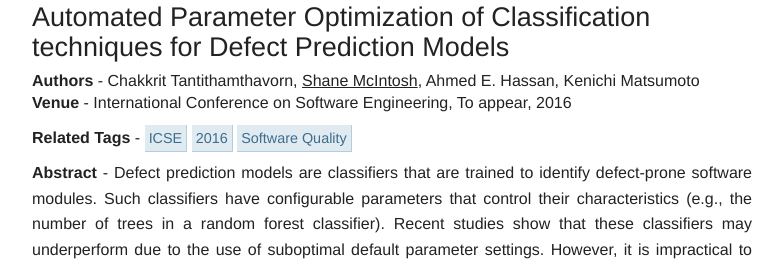
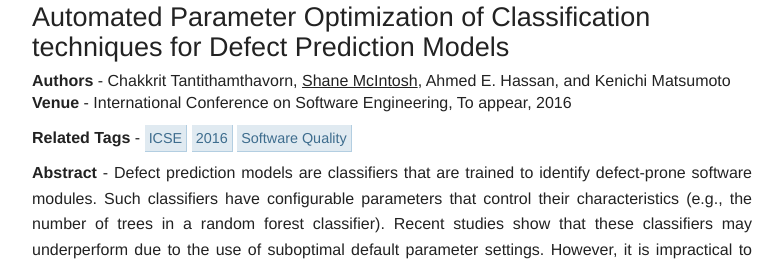
Before and after one commit to smcintosh/smcintosh.github.io, a Jekyll site: the page built from _posts/2016-05-18-automated-parameter-optimization-of-classification-techniques-for-defect-prediction-models.markdown, in a window 1280 px wide. Shown: the part 100-364 px from the top of the page, without its empty margins (123-906 px from the left). Built offline with Jekyll 4.4.1, drawn with Linux system fonts in a browser that asks for light colours; Markdown is read by kramdown in place of the engine named in the settings.

Commit message:
Missed 'and'

```diff
--- a/_posts/2016-05-18-a-study-of-the-quality-impacting-practices-of-modern-code-review-at-sony-mobile.markdown
+++ b/_posts/2016-05-18-a-study-of-the-quality-impacting-practices-of-modern-code-review-at-sony-mobile.markdown
@@ -3,7 +3,7 @@ layout: post
 date:  2016-05-18 00:00:00
 type: "confpaper"
 title: "A Study of the Quality-Impacting Practices of Modern Code Review at Sony Mobile"
-authors: "Junji Shimagaki, Yasutaka Kamei, <u>Shane McIntosh</u>, Ahmed E. Hassan, Naoyasu Ubayashi"
+authors: "Junji Shimagaki, Yasutaka Kamei, <u>Shane McIntosh</u>, Ahmed E. Hassan, and Naoyasu Ubayashi"
 tags: ["code-review", "software-quality"]
 venue: International Conference on Software Engineering
 vtag: ICSE
--- a/_posts/2016-05-18-automated-parameter-optimization-of-classification-techniques-for-defect-prediction-models.markdown
+++ b/_posts/2016-05-18-automated-parameter-optimization-of-classification-techniques-for-defect-prediction-models.markdown
@@ -3,7 +3,7 @@ layout: post
 date:  2016-05-18 00:00:00
 type: "confpaper"
 title: "Automated Parameter Optimization of Classification techniques for Defect Prediction Models"
-authors: "Chakkrit Tantithamthavorn, <u>Shane McIntosh</u>, Ahmed E. Hassan, Kenichi Matsumoto"
+authors: "Chakkrit Tantithamthavorn, <u>Shane McIntosh</u>, Ahmed E. Hassan, and Kenichi Matsumoto"
 tags: ["software-quality"]
 venue: International Conference on Software Engineering
 vtag: ICSE
--- a/_posts/2016-05-18-revisiting-code-ownership-and-its-relationship-with-software-quality-in-the-scope-of-modern-code-review.markdown
+++ b/_posts/2016-05-18-revisiting-code-ownership-and-its-relationship-with-software-quality-in-the-scope-of-modern-code-review.markdown
@@ -3,7 +3,7 @@ layout: post
 date:  2016-05-18 00:00:00
 type: "confpaper"
 title: "Revisiting Code Ownership and Its Relationship with Software Quality in the Scope of Modern Code Review"
-authors: "Patanamon Thongtanunam, <u>Shane McIntosh</u>, Ahmed E. Hassan, Hajimu Iida"
+authors: "Patanamon Thongtanunam, <u>Shane McIntosh</u>, Ahmed E. Hassan, and Hajimu Iida"
 tags: ["code-review", "software-quality"]
 venue: International Conference on Software Engineering
 vtag: ICSE
```
